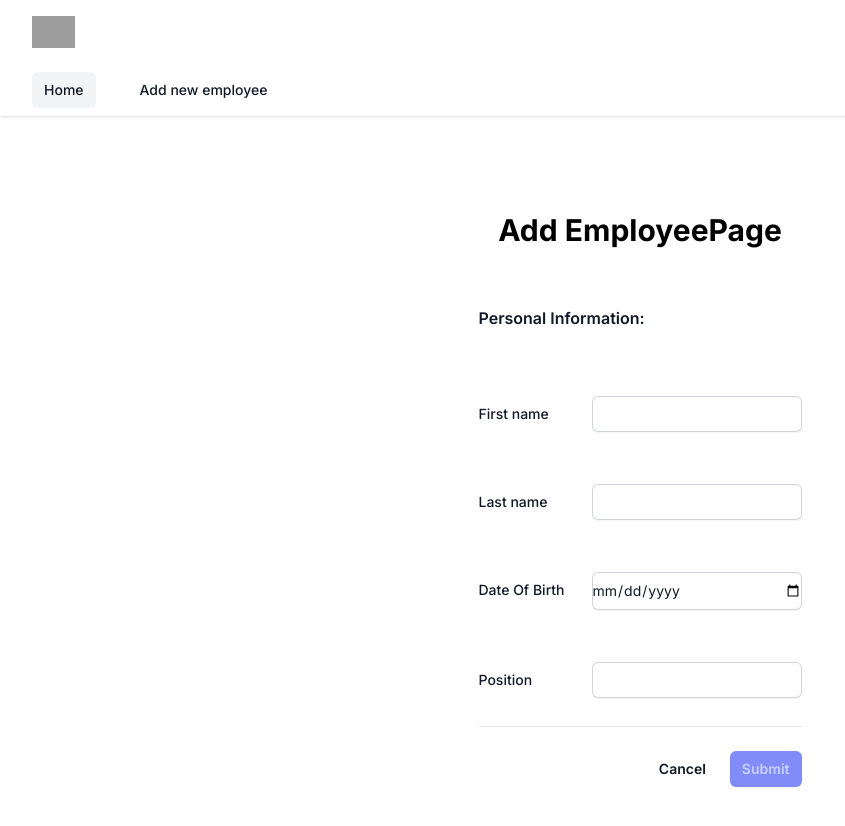
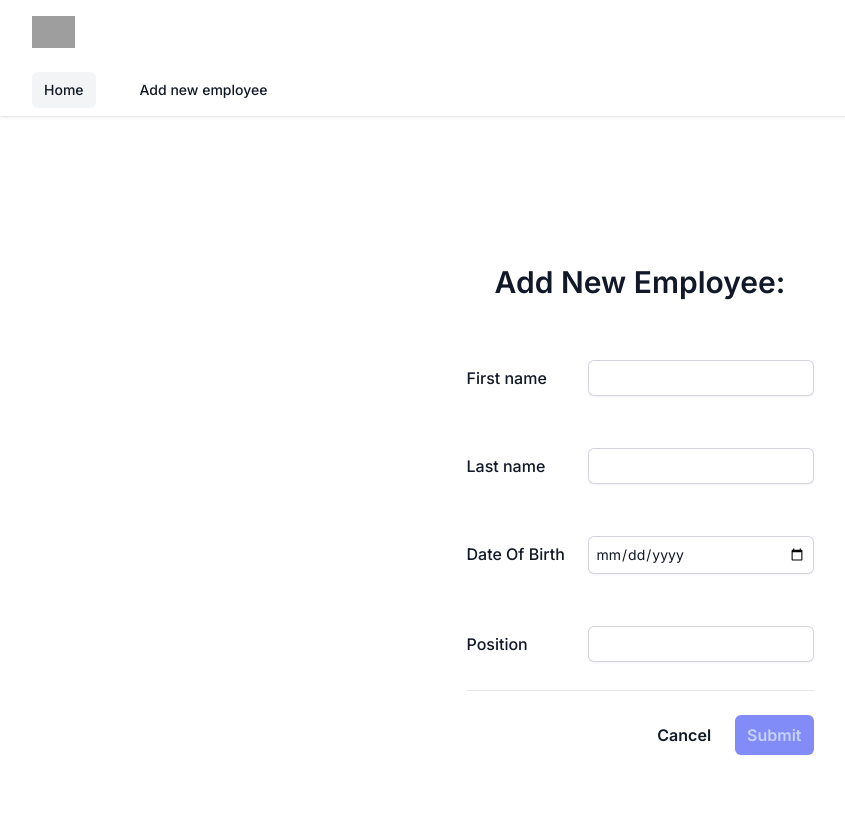
Before and after one commit to igor-hara/employee-management, a Next.js app: page /add-employee in a window 1280 px wide. Shown: the top 826 px of the page, without its empty margins (0-845 px from the left). Built offline with nearby package versions, Linux system fonts and the light colour scheme; grey boxes are pictures that could not be loaded.

Commit message:
fix/form css, larger input text

```diff
--- a/app/add-employee/page.js
+++ b/app/add-employee/page.js
@@ -3,8 +3,6 @@ import EmployeeForm from '@/app/components/EmployeeForm';
 const AddEmployeePage = () => {
   return (
     <main className='flex min-h-screen flex-col items-center p-24'>
-      <h1 className='text-3xl font-bold'>Add EmployeePage</h1>
-
       <EmployeeForm />
     </main>
   );
--- a/app/components/EmployeeForm.js
+++ b/app/components/EmployeeForm.js
@@ -26,15 +26,15 @@ const EmployeeForm = () => {
     <form onSubmit={handleSubmit(onSubmit)}>
       <div className='space-y-12 sm:space-y-16 mt-14'>
         <div>
-          <h2 className='text-base font-semibold leading-7 text-gray-900'>
-            Personal Information:
+          <h2 className='text-3xl text-center font-semibold leading-7 text-gray-900'>
+            Add New Employee:
           </h2>
 
           <div className='mt-10 space-y-8 border-b border-gray-900/10 pb-12 sm:space-y-0  sm:pb-0'>
             <div className='sm:grid sm:grid-cols-3 sm:items-start sm:gap-4 sm:py-6'>
               <label
                 htmlFor='first-name'
-                className='block text-sm font-medium leading-6 text-gray-900 sm:pt-1.5'
+                className='block text-base font-medium leading-6 text-gray-900 sm:pt-1.5'
               >
                 First name
               </label>
@@ -45,7 +45,7 @@ const EmployeeForm = () => {
                   name='firstName'
                   type='text'
                   autoComplete='given-name'
-                  className='block w-full rounded-md border-0 py-1.5 text-gray-900 shadow-sm ring-1 ring-inset ring-gray-300 placeholder:text-gray-400 focus:ring-2 focus:ring-inset focus:ring-indigo-600 sm:max-w-xs sm:text-sm sm:leading-6'
+                  className='block w-full rounded-md border-0 py-1.5 text-gray-900 shadow-sm ring-1 ring-inset ring-gray-300 placeholder:text-gray-400 focus:ring-2 focus:ring-inset focus:ring-indigo-600 sm:max-w-xs sm:text-sm sm:leading-6 p-2'
                 />
                 <p className='mt-1 text-sm text-red-600'>
                   {errors.firstName?.message}
@@ -56,7 +56,7 @@ const EmployeeForm = () => {
             <div className='sm:grid sm:grid-cols-3 sm:items-start sm:gap-4 sm:py-6'>
               <label
                 htmlFor='last-name'
-                className='block text-sm font-medium leading-6 text-gray-900 sm:pt-1.5'
+                className='block text-base font-medium leading-6 text-gray-900 sm:pt-1.5'
               >
                 Last name
               </label>
@@ -67,7 +67,7 @@ const EmployeeForm = () => {
                   name='lastName'
                   type='text'
                   autoComplete='family-name'
-                  className='block w-full rounded-md border-0 py-1.5 text-gray-900 shadow-sm ring-1 ring-inset ring-gray-300 placeholder:text-gray-400 focus:ring-2 focus:ring-inset focus:ring-indigo-600 sm:max-w-xs sm:text-sm sm:leading-6'
+                  className='block w-full rounded-md border-0 py-1.5 text-gray-900 shadow-sm ring-1 ring-inset ring-gray-300 placeholder:text-gray-400 focus:ring-2 focus:ring-inset focus:ring-indigo-600 sm:max-w-xs sm:text-sm sm:leading-6 p-2'
                 />
                 <p className='mt-1 text-sm text-red-600'>
                   {errors.lastName?.message}
@@ -78,7 +78,7 @@ const EmployeeForm = () => {
             <div className='sm:grid sm:grid-cols-3 sm:items-start sm:gap-4 sm:py-6'>
               <label
                 htmlFor='date-of-birth'
-                className='block text-sm font-medium leading-6 text-gray-900 sm:pt-1.5'
+                className='block text-base font-medium leading-6 text-gray-900 sm:pt-1.5'
               >
                 Date Of Birth
               </label>
@@ -88,7 +88,7 @@ const EmployeeForm = () => {
                   id='date-of-birth'
                   name='dateOfBirth'
                   type='date'
-                  className='block w-full rounded-md border-0 py-1.5 text-gray-900 shadow-sm ring-1 ring-inset ring-gray-300 placeholder:text-gray-400 focus:ring-2 focus:ring-inset focus:ring-indigo-600 sm:max-w-md sm:text-sm sm:leading-6'
+                  className='block w-full rounded-md border-0 py-1.5 text-gray-900 shadow-sm ring-1 ring-inset ring-gray-300 placeholder:text-gray-400 focus:ring-2 focus:ring-inset focus:ring-indigo-600 sm:max-w-md sm:text-sm sm:leading-6 p-2'
                 />
                 <p className='mt-1 text-sm text-red-600'>
                   {errors.dateOfBirth?.message}
@@ -99,7 +99,7 @@ const EmployeeForm = () => {
             <div className='sm:grid sm:grid-cols-3 sm:items-start sm:gap-4 sm:py-6'>
               <label
                 htmlFor='position'
-                className='block text-sm font-medium leading-6 text-gray-900 sm:pt-1.5'
+                className='block text-base font-medium leading-6 text-gray-900 sm:pt-1.5'
               >
                 Position
               </label>
@@ -109,7 +109,7 @@ const EmployeeForm = () => {
                   id='position'
                   name='position'
                   type='position'
-                  className='block w-full rounded-md border-0 py-1.5 text-gray-900 shadow-sm ring-1 ring-inset ring-gray-300 placeholder:text-gray-400 focus:ring-2 focus:ring-inset focus:ring-indigo-600 sm:max-w-md sm:text-sm sm:leading-6'
+                  className='block w-full rounded-md border-0 py-1.5 text-gray-900 shadow-sm ring-1 ring-inset ring-gray-300 placeholder:text-gray-400 focus:ring-2 focus:ring-inset focus:ring-indigo-600 sm:max-w-md sm:text-sm sm:leading-6 p-2'
                 />
                 <p className='mt-1 text-sm text-red-600'>
                   {errors.position?.message}
@@ -123,14 +123,14 @@ const EmployeeForm = () => {
       <div className='mt-6 flex items-center justify-end gap-x-6'>
         <button
           type='button'
-          className='text-sm font-semibold leading-6 text-gray-900'
+          className='text-base font-semibold leading-6 text-gray-900'
         >
           Cancel
         </button>
         <button
           type='submit'
           disabled={!isValid}
-          className={`inline-flex justify-center rounded-md px-3 py-2 text-sm font-semibold shadow-sm focus-visible:outline focus-visible:outline-2 focus-visible:outline-offset-2 ${
+          className={`inline-flex justify-center rounded-md px-3 py-2 text-base font-semibold shadow-sm focus-visible:outline focus-visible:outline-2 focus-visible:outline-offset-2 ${
             isValid
               ? 'bg-indigo-600 text-white hover:bg-indigo-500'
               : 'bg-indigo-400 text-indigo-200 cursor-not-allowed'
```
